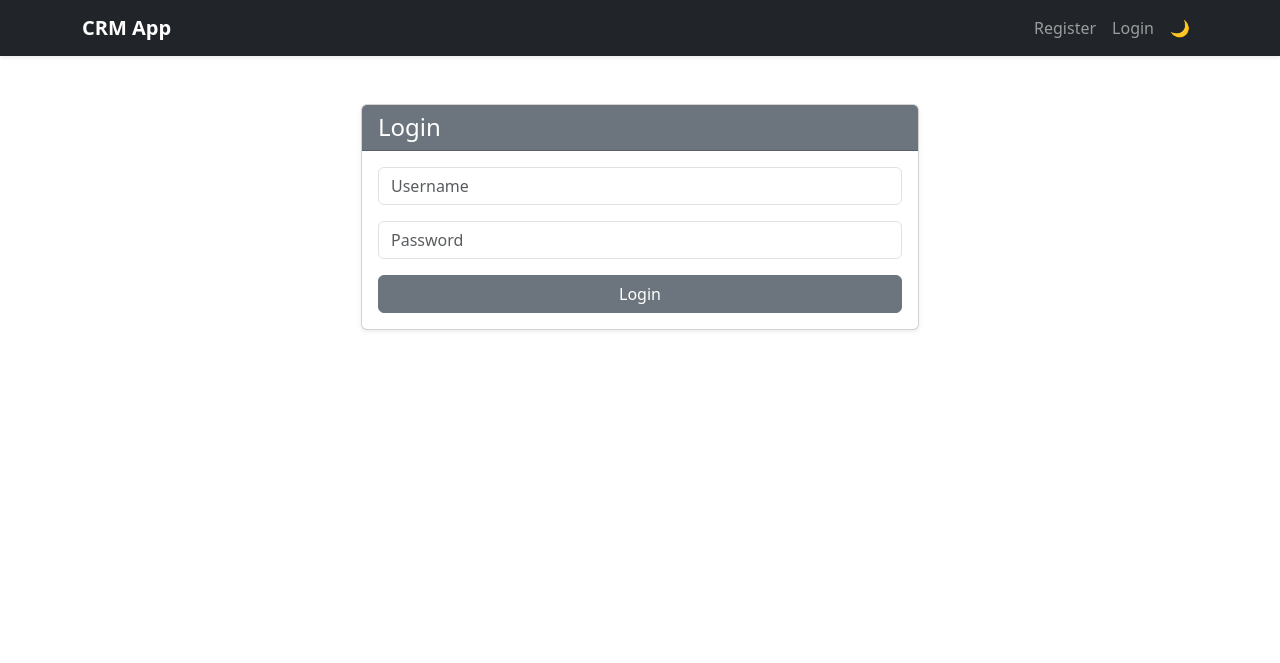
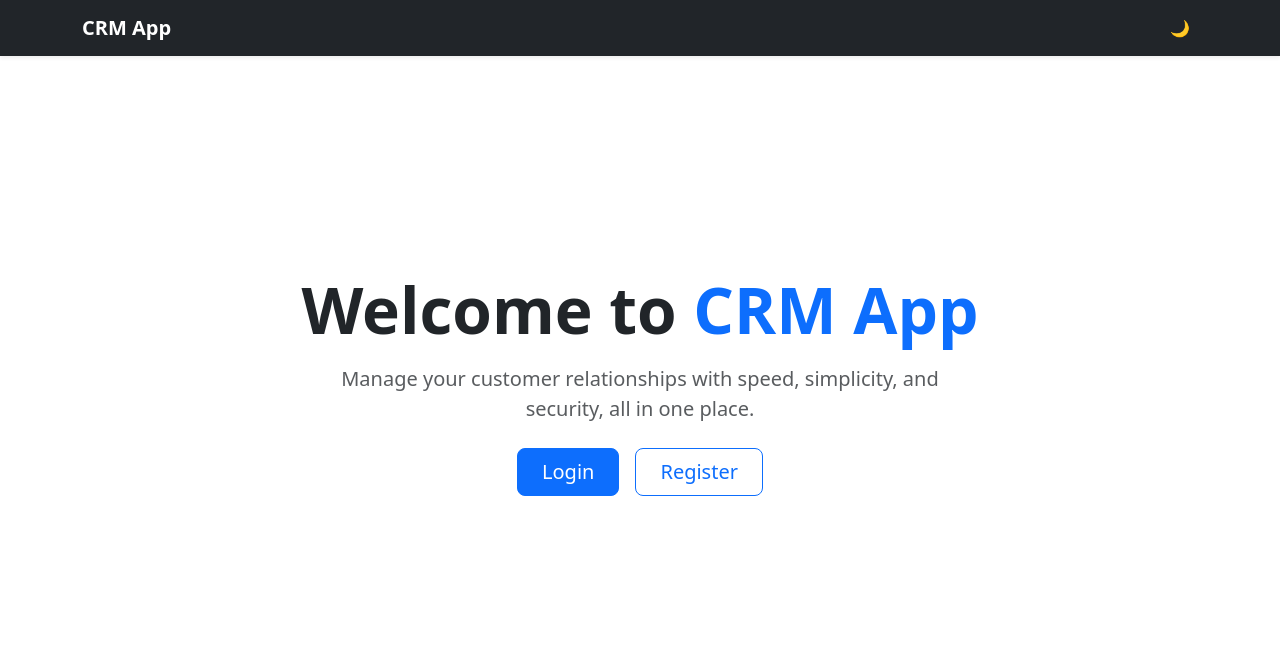
Before and after one commit to ThinkAboutRek/Customer-Relationship-Management-App, a Django app: page / in a window 1280 px wide. Shown: the top 663 px of the page. Run offline with Django 5.2, Linux system fonts and the light colour scheme.

Commit message:
Separated login page from home page

```diff
--- a/CRM_Website/templates/add_record.html
+++ b/CRM_Website/templates/add_record.html
@@ -12,8 +12,8 @@
         {{ form.as_p }}
 
         <div class="d-flex justify-content-between mt-4">
+          <a href="{% url 'home' %}" class="btn btn-secondary">Back</a>
           <button type="submit" class="btn btn-primary">Add Record</button>
-          <a href="{% url 'home' %}" class="btn btn-secondary">Back</a>
         </div>
       </form>
     </div>
--- a/CRM_Website/templates/base.html
+++ b/CRM_Website/templates/base.html
@@ -17,14 +17,15 @@
     <div class="container mt-4">
 
       {% if messages %}
-        {% for message in messages %}
-          <div class="alert alert-warning alert-dismissible fade show shadow-sm" role="alert">
-            {{ message }}
-            <button type="button" class="btn-close" data-bs-dismiss="alert" aria-label="Close"></button>
-          </div>
-        {% endfor %}
+        <div class="position-fixed top-0 start-50 translate-middle-x mt-3 z-1050" style="min-width: 300px;">
+          {% for message in messages %}
+            <div class="alert alert-{{ message.tags }} alert-dismissible fade show shadow-sm" role="alert">
+              {{ message }}
+              <button type="button" class="btn-close" data-bs-dismiss="alert" aria-label="Close"></button>
+            </div>
+          {% endfor %}
+         </div>
       {% endif %}
-
       {% block content %}
       {% endblock %}
     </div>
--- a/CRM_Website/templates/home.html
+++ b/CRM_Website/templates/home.html
@@ -3,26 +3,26 @@
 
 {% if user.is_authenticated %}
 
+<div class="container mt-5">
   <div class="card shadow-sm">
     <div class="card-header bg-primary text-white">
       <h4 class="mb-0">Customer Records</h4>
     </div>
     <div class="card-body p-0">
-
       <div class="table-responsive">
         <table class="table table-striped table-hover table-bordered mb-0">
           <thead class="table-dark">
             <tr>
-                <th scope="col">Name</th>
-                <th scope="col">Email</th>
-                <th scope="col">Phone</th>
-                <th scope="col">Address</th>
-                <th scope="col">City</th>
-                <th scope="col">County</th>
-                <th scope="col">Postcode</th>
-                <th scope="col">Created At</th>
-                <th scope="col">ID</th>
-                <th scope="col"></th>
+              <th>Name</th>
+              <th>Email</th>
+              <th>Phone</th>
+              <th>Address</th>
+              <th>City</th>
+              <th>County</th>
+              <th>Postcode</th>
+              <th>Created At</th>
+              <th>ID</th>
+              <th></th>
             </tr>
           </thead>
           <tbody>
@@ -46,32 +46,26 @@
                   </td>
                 </tr>
               {% endfor %}
+            {% else %}
+              <tr><td colspan="10" class="text-center">No records available.</td></tr>
             {% endif %}
           </tbody>
         </table>
       </div>
     </div>
   </div>
+</div>
 
 {% else %}
 
-    <div class="col-md-6 offset-md-3">
-      <div class="card shadow-sm mt-5">
-        <div class="card-header bg-secondary text-white">
-          <h4 class="mb-0">Login</h4>
-        </div>
-        <div class="card-body">
-          <form method='POST' action="{% url 'home' %}">
-            {% csrf_token %}
-            <div class="mb-3">
-              <input type="text" class="form-control" name="username" placeholder='Username' required>
-            </div>
-            <div class="mb-3">
-              <input type="password" class="form-control" name="password" placeholder="Password" required>
-            </div>
-            <button type="submit" class="btn btn-secondary w-100">Login</button>
-          </form>
-        </div>
+<div class="container d-flex flex-column justify-content-center align-items-center text-center mt-5" style="min-height: 70vh;">
+  <h1 class="display-3 fw-bold mb-3">Welcome to <span class="text-primary">CRM App</span></h1>
+  <p class="lead text-muted mb-4" style="max-width: 600px;">
+    Manage your customer relationships with speed, simplicity, and security, all in one place.
+  </p>
+  <div class="d-flex gap-3">
+    <a href="{% url 'login' %}" class="btn btn-primary btn-lg px-4">Login</a>
+    <a href="{% url 'register' %}" class="btn btn-outline-primary btn-lg px-4">Register</a>
   </div>
 </div>
 
--- a/CRM_Website/templates/navbar.html
+++ b/CRM_Website/templates/navbar.html
@@ -16,13 +16,6 @@
           <li class="nav-item">
             <a class="nav-link" href="{% url 'logout' %}">Logout</a>
           </li>
-        {% else %}
-          <li class="nav-item">
-            <a class="nav-link" href="{% url 'register' %}">Register</a>
-          </li>
-          <li class="nav-item">
-            <a class="nav-link" href="{% url 'home' %}">Login</a>
-          </li>
         {% endif %}
 
         <!-- Dark Mode -->
--- a/CRM_Website/templates/record.html
+++ b/CRM_Website/templates/record.html
@@ -23,12 +23,12 @@
 
   <div class="d-flex justify-content-between mt-4">
         <div class="d-flex gap-2">
+        <a href="{% url 'home' %}" class="btn btn-secondary">Back</a>
+        </div>
+        <div>
         <a href="{% url 'delete_record' customer_record.id %}" class="btn btn-danger"
         onclick="return confirm('Are you sure you want to delete this record?');">Delete</a>
         <a href="{% url 'update_record' customer_record.id %}" class="btn btn-warning text-white">Update Record</a>
-        </div>
-        <div>
-        <a href="{% url 'home' %}" class="btn btn-secondary">Back</a>
         </div>
   </div>
 
--- a/CRM_Website/templates/update_record.html
+++ b/CRM_Website/templates/update_record.html
@@ -12,8 +12,8 @@
         {{ form.as_p }}
 
         <div class="d-flex justify-content-between mt-4">
+          <a href="{% url 'home' %}" class="btn btn-secondary">Back</a>
           <button type="submit" class="btn btn-warning text-white">Update Record</button>
-          <a href="{% url 'home' %}" class="btn btn-secondary">Back</a>
         </div>
       </form>
     </div>
--- a/CRM_Website/urls.py
+++ b/CRM_Website/urls.py
@@ -3,6 +3,7 @@ from . import views
 
 urlpatterns = [
     path('', views.home, name='home'),
+    path('login/', views.login_user, name='login'),
     path('logout/', views.logout_user, name='logout'),
     path('register/', views.register_user, name='register'),
     path('record/<int:pk>', views.customer_record, name='record'),
--- a/CRM_Website/views.py
+++ b/CRM_Website/views.py
@@ -1,28 +1,30 @@
 from django.shortcuts import render, redirect
 from django.contrib.auth import authenticate, login, logout
 from django.contrib import messages
-from .forms import SignUpForm, AddRecordForm
+from .forms import LoginForm, SignUpForm, AddRecordForm
 from .models import Record
 
 def home(request):
-    records = Record.objects.all()
+    records = Record.objects.all() if request.user.is_authenticated else None
+    return render(request, 'home.html', {'records': records})
 
-    # Check to see if logging in
-    if request.method == 'POST':
-        username = request.POST['username']
-        password = request.POST['password']
+
+def login_user(request):
+	form = LoginForm(request.POST or None)
+	if request.method == 'POST':
+		username = request.POST['username']
+		password = request.POST['password']
         # Authenticate
-        user = authenticate(request, username=username, password=password)
-        if user is not None:
-            login(request, user)
-            messages.success(request, "You Have Been Logged In!")
-            return redirect('home')
-        else:
-            messages.success(request, "There Was An Error Logging In, Please Try Again.")
-            return redirect('home')
-
-    else:
-        return render(request, 'home.html', {'records': records})
+		user = authenticate(request, username=username, password=password)
+		if user is not None:
+			login(request, user)
+			messages.success(request, "You Have Been Logged In!")
+			return redirect('home')
+		else:
+			messages.success(request, "There Was An Error Logging In, Please Try Again.")
+			return redirect('login')
+	else:
+		return render(request, 'login.html', {'form': form})
 
 
 def logout_user(request):
```
Also changed, not shown: CRM_Website/forms.py (+18 -1 lines), CRM_Website/templates/login.html (added, +39 -0 lines). Lines whose indentation alone changed are shown as unchanged.
